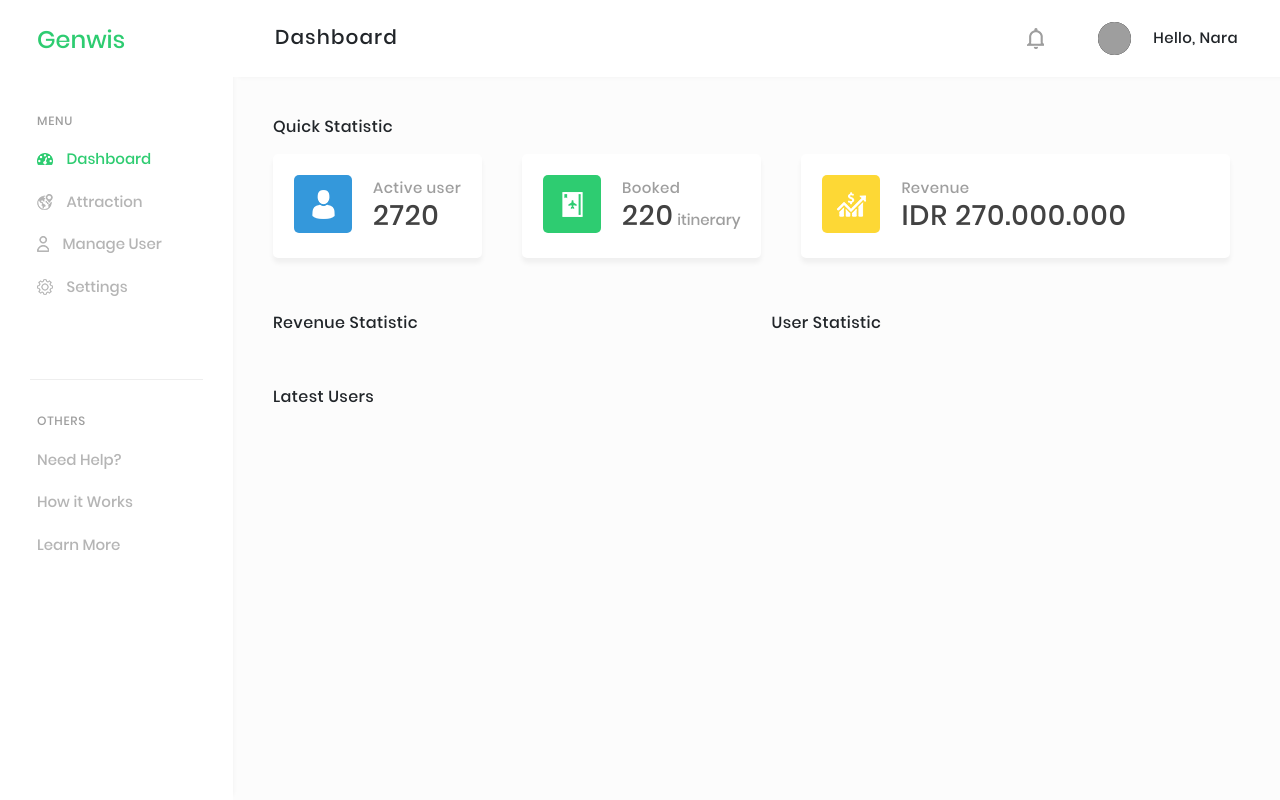
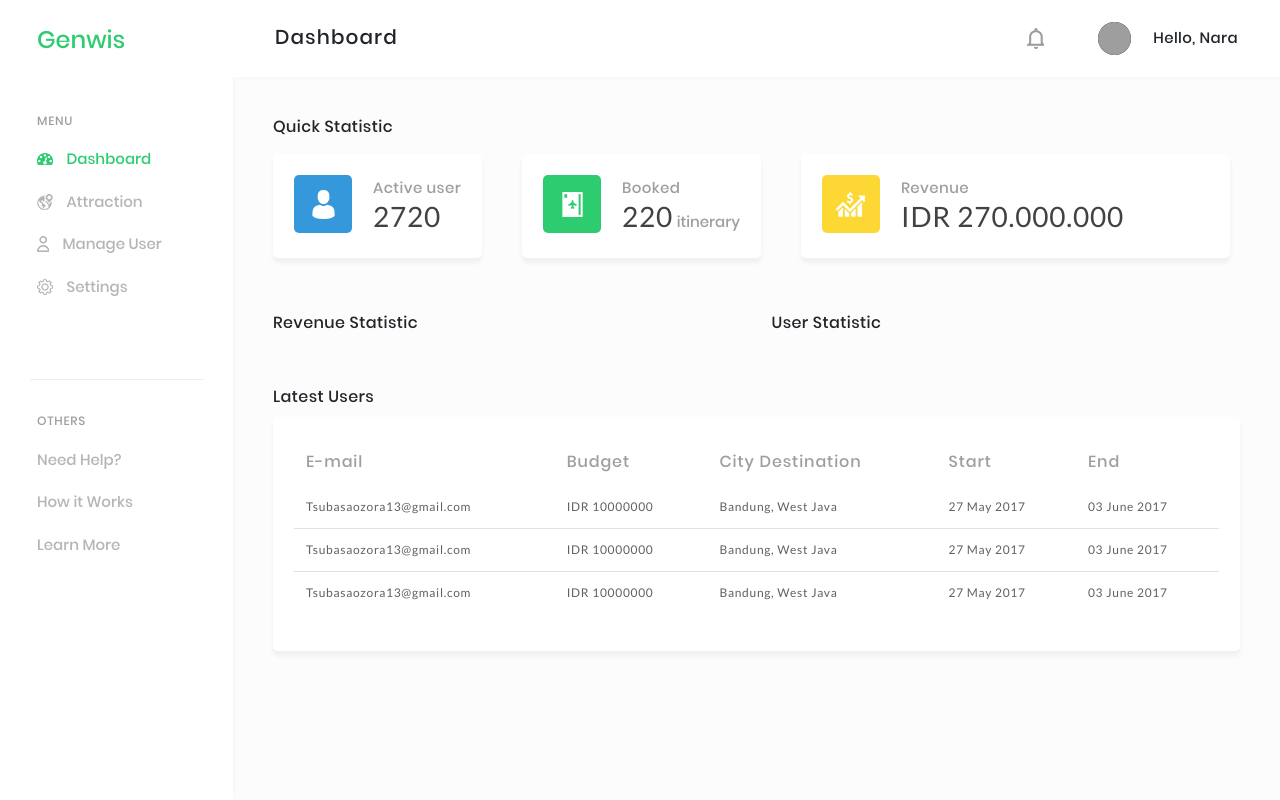
Before and after one commit to Genwis/Frontend, a PHP site: page /dashboard.php in a window 1280 px wide. Run offline with PHP 8.4, Linux system fonts and the light colour scheme; some libraries are stand-ins or nearby versions; grey boxes are pictures that could not be loaded.

Commit message:
dashboard minus statistics

```diff
--- a/css/damzmicin.css
+++ b/css/damzmicin.css
@@ -4,7 +4,7 @@ src: url(../font/Poppins/Poppins-Medium.ttf);
 }
 @font-face {
 font-family: Lato;
-src: url(../font/Lato/Lato-Medium.ttf);
+src: url(../font/Lato/Lato-Regular.ttf);
 }
 .dbbod{
 	background:#fcfcfc;
@@ -142,13 +142,14 @@ box-shadow: 5px -0px 5px 0 rgba(0, 0, 0, 0.05);
 #quicks{
 
 }
-#quicks .kotaq{
+.kotaq{
 border-radius: 5px;
   background-color: #ffffff;
   box-shadow: 0px 5px 5px 0 rgba(0, 0, 0, 0.05);
 	padding: 21px;
-	margin: 10px 25px 0 15px;
+margin-top: 10px
 }
+#quicks .kotaq{	margin: 10px 25px 0 15px;}
 #quicks .ikon{
 	background-repeat: no-repeat;
     background-position: center;
@@ -190,8 +191,25 @@ border-radius: 5px;
 	color: #424242;
 	letter-spacing: 0.8px;
 	font-size: 28px;
+	font-family: Lato;
 }
-
+.latestu thead th{
+	border: 0;
+	letter-spacing: 0.9px;
+	font-size: 16px;
+	color: #9e9e9e;
+	font-weight: normal;
+}
+.latestu tbody tr:first-child  th,.latestu tbody tr:first-child  td{
+border: 0;
+}
+.latestu tbody th, .latestu tbody td{
+font-family: Lato;
+letter-spacing: 0.7px;
+font-size: 12px;
+font-weight: 500;
+color: #616161;
+}
 .dhtml {
     height: 100%;
 }
--- a/dashboard.php
+++ b/dashboard.php
@@ -63,6 +63,41 @@ include ('includes/dheader.php');?>
 </div>
 <div class='widg'>
 <h4>Latest Users</h4>
-
+<div class='kotaq'>
+<table class="table latestu">
+  <thead>
+    <tr>
+      <th scope="col">E-mail</th>
+      <th scope="col">Budget</th>
+      <th scope="col">City Destination</th>
+      <th scope="col">Start</th>
+	  <th scope="col">End</th>
+    </tr>
+  </thead>
+  <tbody>
+    <tr>
+      <td>Tsubasaozora13@gmail.com</td>
+      <td>IDR 10000000</td>
+      <td>Bandung, West Java</td>
+      <td>27 May 2017</td>
+	  <td>03 June 2017</td>
+    </tr>
+    <tr>
+      <td>Tsubasaozora13@gmail.com</td>
+      <td>IDR 10000000</td>
+      <td>Bandung, West Java</td>
+      <td>27 May 2017</td>
+	  <td>03 June 2017</td>
+    </tr>
+    <tr>
+      <td>Tsubasaozora13@gmail.com</td>
+      <td>IDR 10000000</td>
+      <td>Bandung, West Java</td>
+      <td>27 May 2017</td>
+	  <td>03 June 2017</td>
+    </tr>
+  </tbody>
+</table>
+</div>
 </div>
 <?php include ('includes/dfooter.php'); ?>
```
